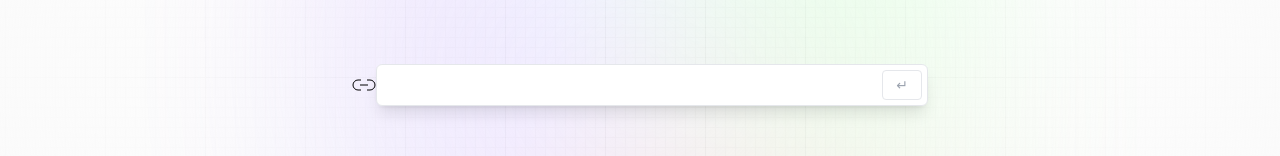
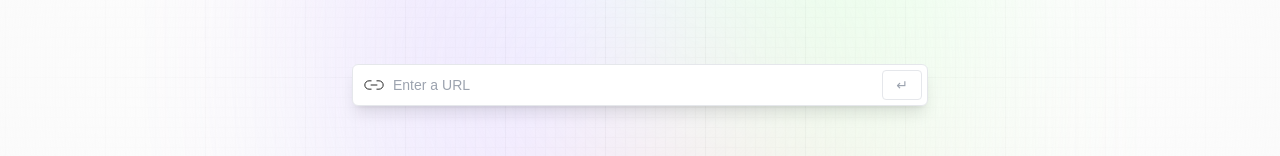
Before and after one commit to yelosolutions/IntelliSumm, a React (Vite) app in the folder summarizer-v1/: page / in a window 1280 px wide. Shown: the part 328-484 px from the top of the page. Built offline with nearby package versions, Linux system fonts and the light colour scheme; a web font is replaced by a local one.

Commit message:
Submit event

```diff
--- a/summarizer-v1/index.html
+++ b/summarizer-v1/index.html
@@ -6,10 +6,10 @@
     <meta name="viewport" content="width=device-width, initial-scale=1.0" />
     <title>AI Article Summarizer - IntelliSumm</title>
     <link href="https://api.fontshare.com/v2/css?f[]=satoshi@1,900,700,500,300,400&display=swap" rel="stylesheet" />
-    <link
-      href="https://fonts.googleapis.com/css2?family=Inter:wght@100;200;300;400;500;600;700;800;900&display=swap"
-      rel="stylesheet"
-    />
+    <link rel="preconnect" href="https://fonts.googleapis.com" />
+    <link rel="preconnect" href="https://fonts.gstatic.com" crossorigin />
+    <link href="https://fonts.googleapis.com/css2?family=Inter:wght@100;200;300;400;500;600;700;800;900&display=swap"
+      rel="stylesheet" />
   </head>
   <body>
     <div id="root"></div>
--- a/summarizer-v1/src/components/Demo.jsx
+++ b/summarizer-v1/src/components/Demo.jsx
@@ -20,7 +20,8 @@ const Demo = () => {
         <form
           className="relative flex justify-center items-center"
           action=""
-          onSubmit={handleSubmit}>
+          onSubmit={handleSubmit}
+        >
           <img
             src={linkIcon}
             alt="link_icon"
--- a/summarizer-v1/src/components/Demos.jsx
+++ b/summarizer-v1/src/components/Demos.jsx
@@ -8,7 +8,7 @@ const Demos = () => {
         summary:''
     })
 
-    const handleSubmit = () => {
+    const handleSubmit = async (e) => {
         alert('Submitted');
     }
 
@@ -16,14 +16,26 @@ const Demos = () => {
     return (
     <section className='w-full mt-16 max-w-xl'>
         <div className='flex flex-col w-full gap-2'>
-            <form className='relative flex items-center justify-center'   onSubmit={{handleSubmit}}>
-                <img src={linkIcon} alt="link_icon" />
-                <input type="url"
-                className='url_input flex items-center justify-center'
-                value={article.url}/>
+            <form className='relative flex items-center justify-center'   onSubmit={handleSubmit}>
+                <img
+                    src={linkIcon}
+                    alt="link_icon"
+                    className='absolute left-0 my-2 ml-3 w-5'
+                />
+                <input
+                    type="url"
+                    placeholder='Enter a URL'
+                    value={article.url}
+                    onChange={(e) => setArticle({...article, url: e.target.value})}
+                    required
+                    className='url_input peer'
+
+                />
                 <button
-                type='button'
-                className='submit_btn'
+                    type='submit'
+                    className='submit_btn
+                    peer-focus: border-gray-700
+                    peer-focus: text-gray-700'
                 >
                 ↵
                 </button>
```
